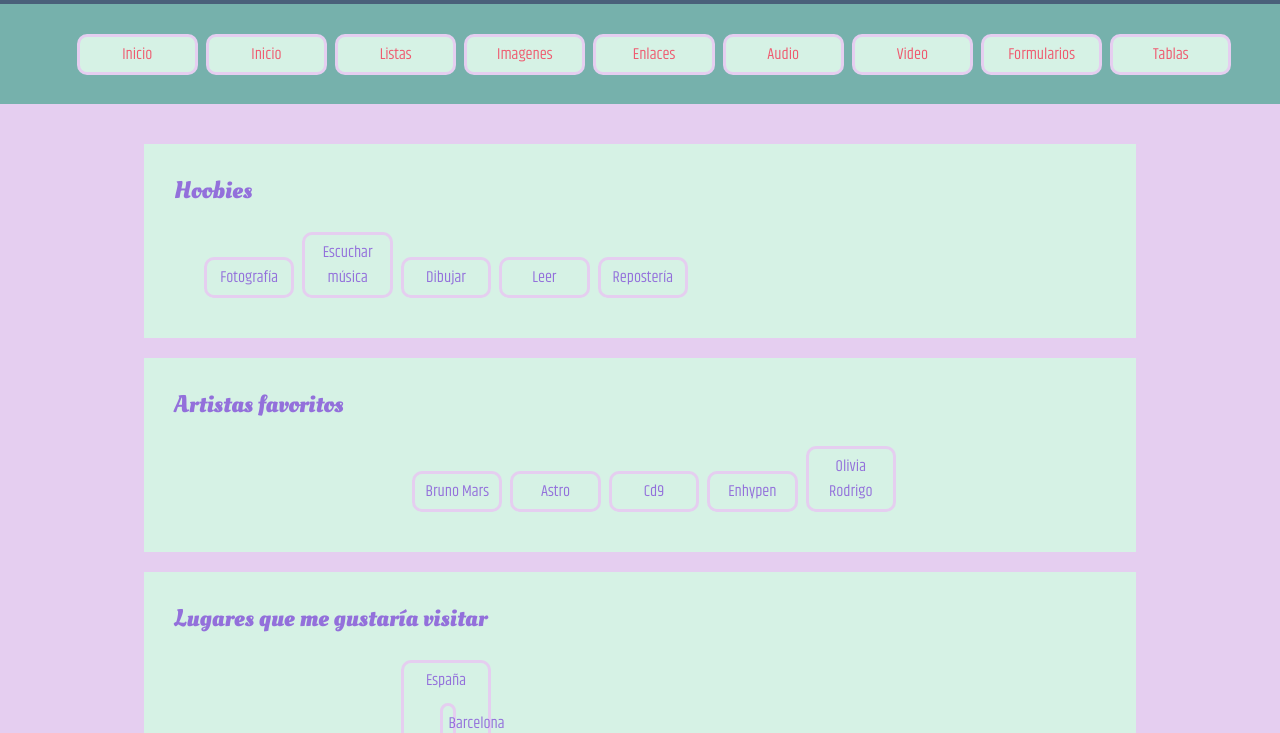
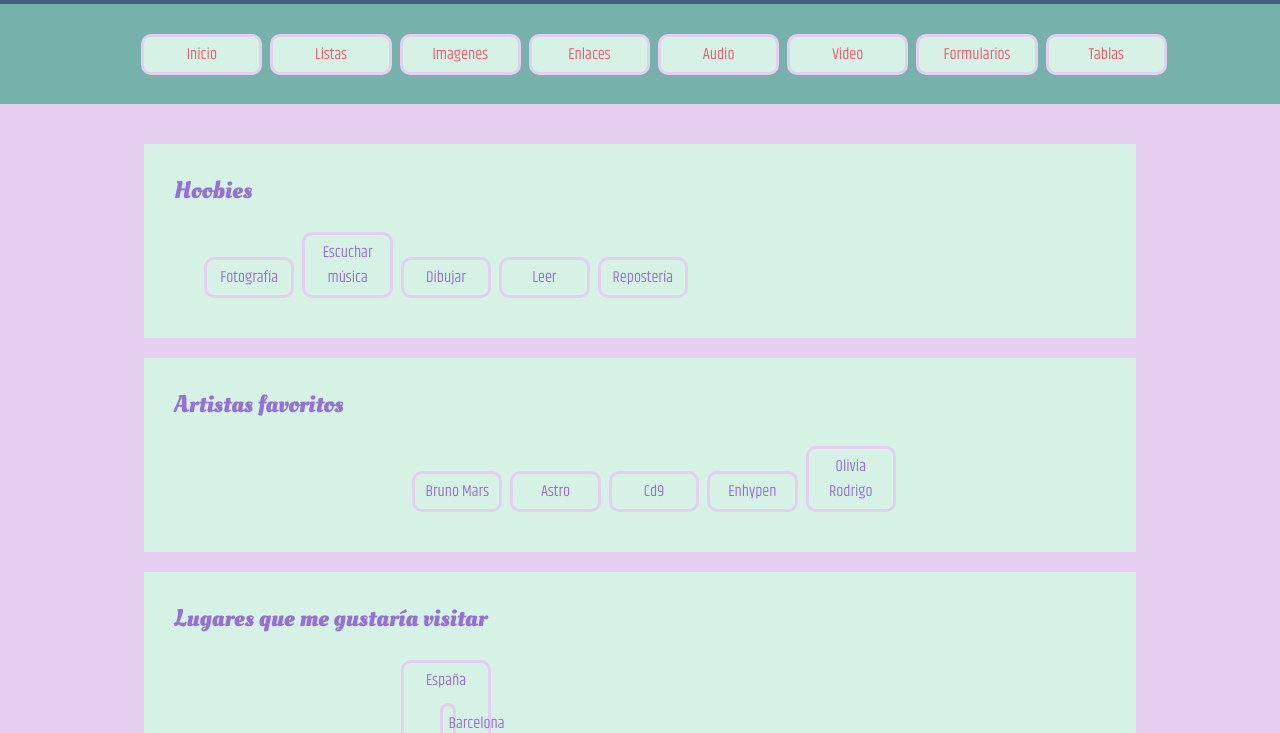
Before and after one commit to sofiaroha/sofiaroha.github.io, a plain HTML site: page html/Gustos.html in a window 1280 px wide. Shown: the part 76-809 px from the top of the page. Drawn offline with Linux system fonts and the light colour scheme.

Commit message:
Update Gustos.html

```diff
--- a/html/Gustos.html
+++ b/html/Gustos.html
@@ -30,7 +30,7 @@
         <nav>
             <ul>
 
-                <li> <a href="../Index.html">Inicio</a></li>
+
 
                  <li> <a href="../GUI/index.html">Inicio</a></li>
             <li><a href="../html/Gustos.html">Listas</a> </li>
```
